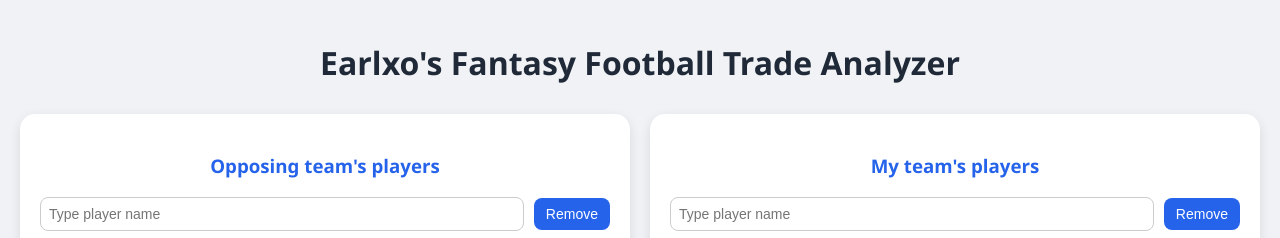
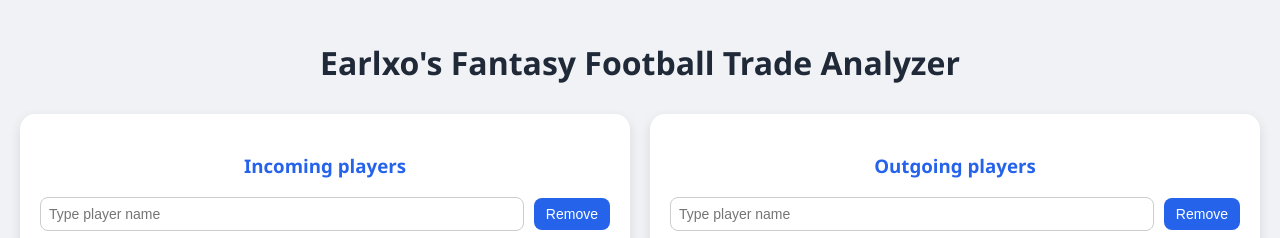
Before and after one commit to BrendanEarl/trader, a plain HTML site: page index.html in a window 1280 px wide. Shown: the top 238 px of the page. Drawn offline with Linux system fonts and the light colour scheme.

Commit message:
Update index.html

```diff
--- a/index.html
+++ b/index.html
@@ -100,13 +100,13 @@
 
 <div class="container">
   <div class="team-card">
-    <h3>Opposing team's players</h3>
+    <h3>Incoming players</h3>
     <div id="myTeamPlayers"></div>
     <button onclick="addPlayer('my')">+ Add Player</button>
   </div>
 
   <div class="team-card">
-    <h3>My team's players</h3>
+    <h3>Outgoing players</h3>
     <div id="opposingTeamPlayers"></div>
     <button onclick="addPlayer('opp')">+ Add Player</button>
   </div>
```
